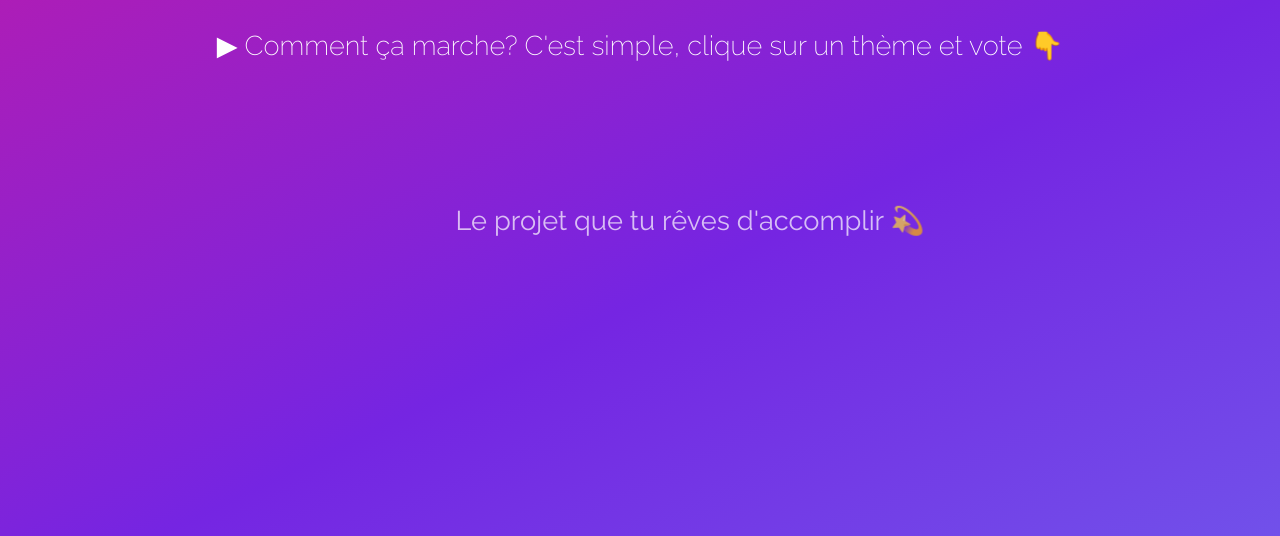
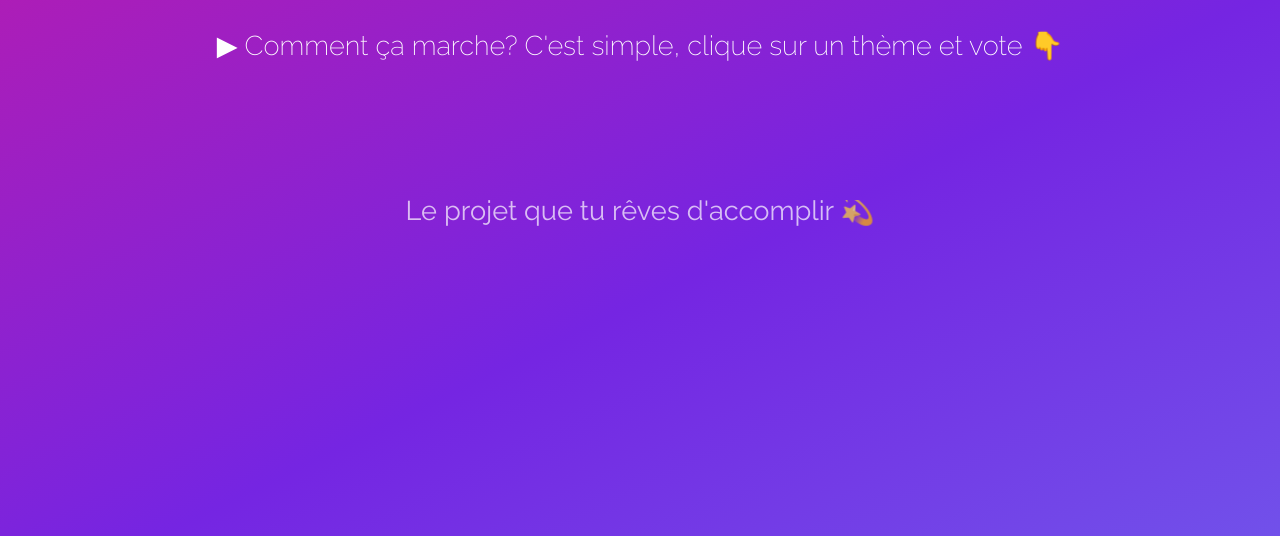
Before and after one commit to Mialy333/Django-Polls-Testing, a Django app: page /polls/ in a window 1280 px wide. Shown: the part 229-765 px from the top of the page. Run offline with Django 5.2, Linux system fonts and the light colour scheme; data comes from the database, SQL or seed files in the repository.

Commit message:
ajustement de la marge droite du carousel + sa hauteur

```diff
--- a/polls/static/polls/style.css
+++ b/polls/static/polls/style.css
@@ -59,7 +59,7 @@ body {
 .carousel {
     overflow: hidden;
     /* Masque le débordement */
-    height: 100px;
+    height: 70px;
     /* Ajuste la hauteur du carrousel */
     display: flex;
     justify-content: center;
@@ -68,6 +68,7 @@ body {
     /* Centre verticalement */
     margin-top: 150px;
     margin-left: 100px;
+    margin-right: 100px;
     animation: scroll 20s linear infinite;
 }
 
```
